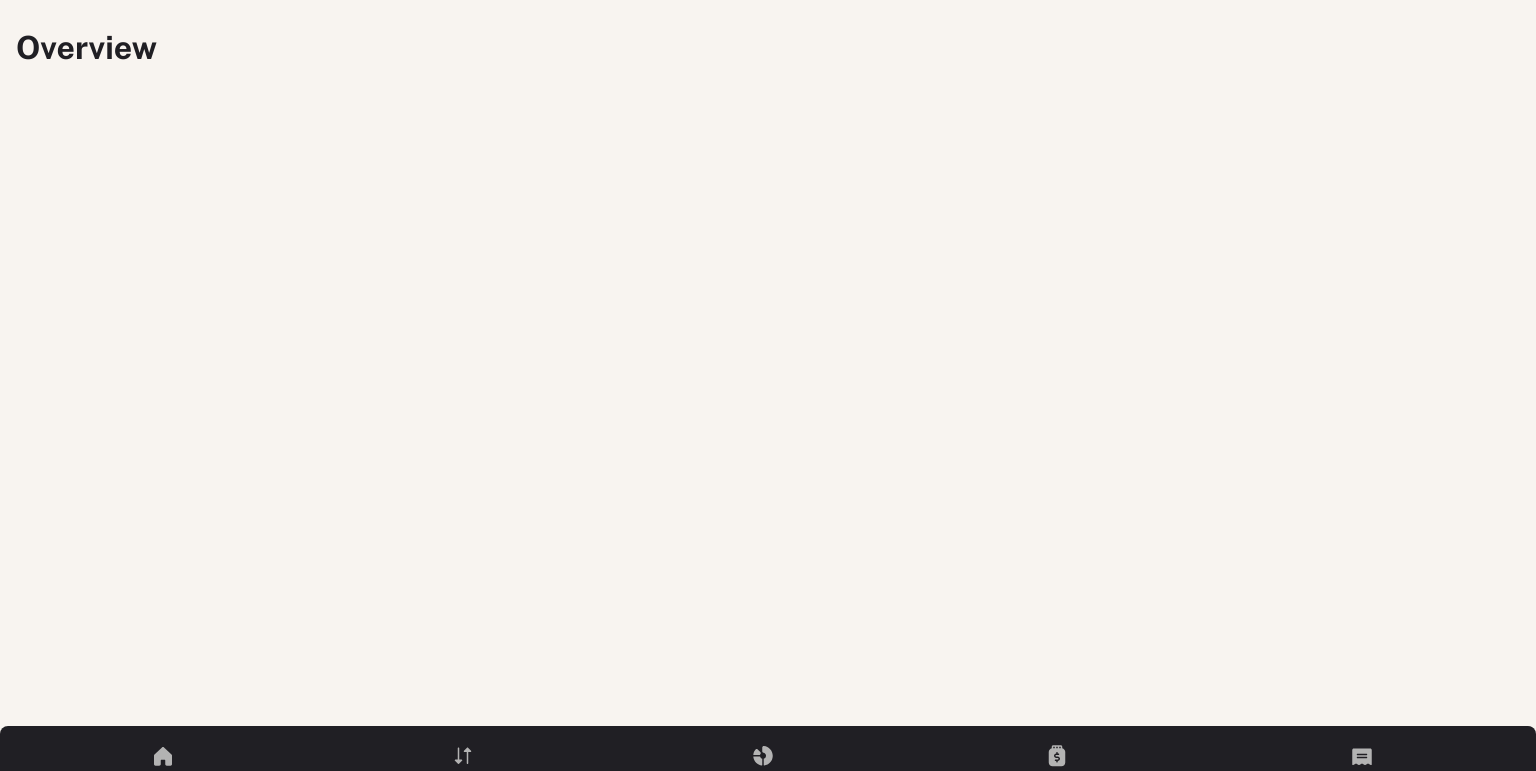
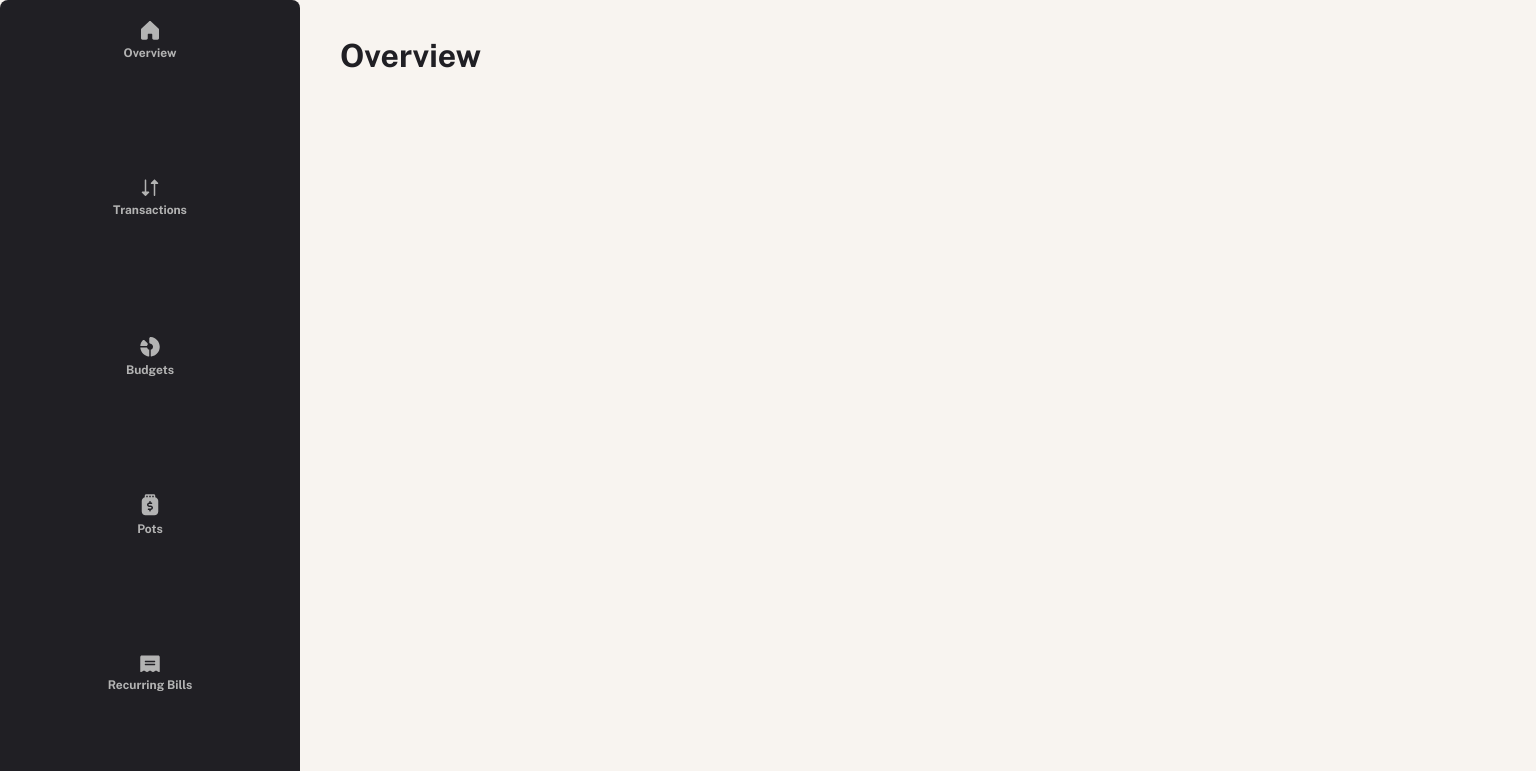
Before and after one commit to Mateeb11/personal-finance-app, a Next.js app: page / in a window 1536 px wide. Shown: the top 771 px of the page. Built offline with nearby package versions, Linux system fonts and the light colour scheme.

Commit message:
style navbar to sidebar in desktop view

```diff
--- a/app/_components/navIcon.module.scss
+++ b/app/_components/navIcon.module.scss
@@ -37,8 +37,6 @@
 
   border-bottom: 4px solid var(--green);
 
-  transition: all 0s linear;
-
   path {
     fill: var(--green);
   }
--- a/app/layout.tsx
+++ b/app/layout.tsx
@@ -31,6 +31,7 @@ export default function RootLayout({
   return (
     <html lang="en">
       <body className={public_sans.className}>
+        <div className={classes.pageContainer}>
           <ul className={classes.navBar}>
             <li>
               <Link href="/overview">
@@ -68,7 +69,8 @@ export default function RootLayout({
               </Link>
             </li>
           </ul>
-        <div className={classes.pageContainer}>{children}</div>
+          <div className={classes.contentContainer}>{children}</div>
+        </div>
       </body>
     </html>
   );
--- a/app/rootLayout.module.scss
+++ b/app/rootLayout.module.scss
@@ -1,3 +1,8 @@
+.pageContainer {
+  @media (min-width: 1440px) {
+    display: flex;
+  }
+
   .navBar {
     position: fixed;
     bottom: 0;
@@ -13,8 +18,23 @@
 
     border-top-left-radius: 0.5em;
     border-top-right-radius: 0.5em;
+
+    @media (min-width: 1440px) {
+      position: relative;
+      grid-auto-flow: row;
+
+      max-width: 300px;
+
+      min-height: 100vh;
+      min-height: 100svh;
+    }
   }
 
-.pageContainer {
+  .contentContainer {
     margin: 1.5em 1em;
+
+    @media (min-width: 768px) {
+      margin: 2em 2.5em;
     }
+  }
+}
```
Lines whose indentation alone changed are shown as unchanged.
